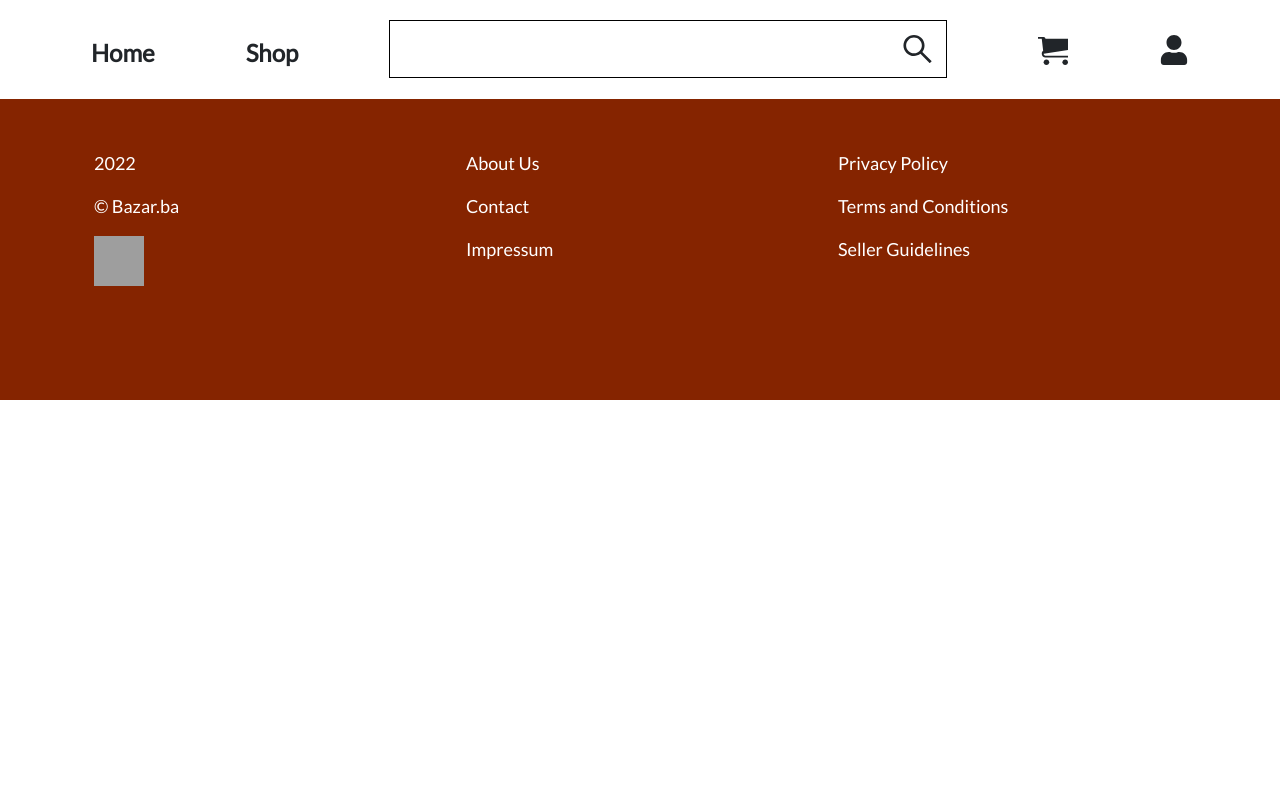
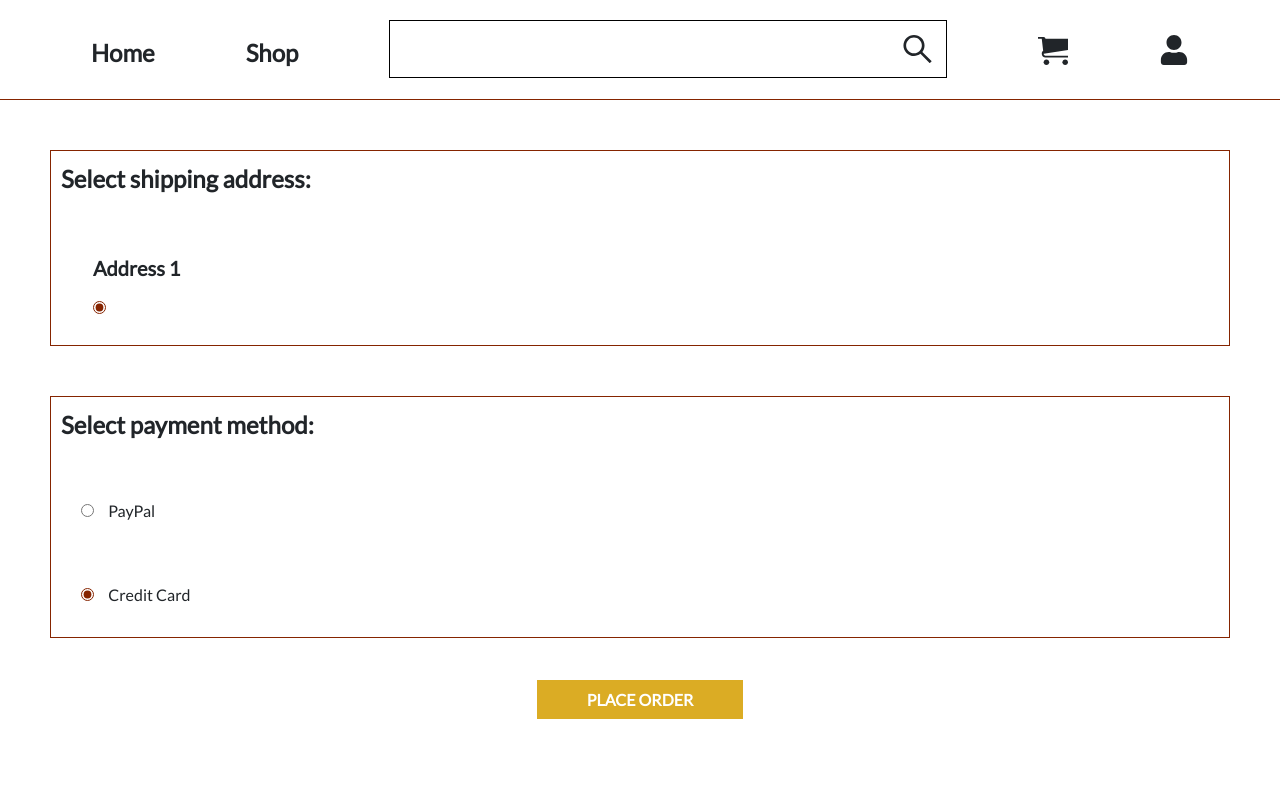
Before and after one commit to admirkrilasevic/bazar-ba, a React (Create React App) app in the folder src/main/frontend/: page /checkout in a window 1280 px wide. Shown: the top 800 px of the page. Built offline with nearby package versions, Linux system fonts and the light colour scheme; no server answers; sample sign-in values are in the browser's storage; grey boxes are pictures that could not be loaded.

Commit message:
checkout page design

```diff
--- a/src/main/frontend/src/App.js
+++ b/src/main/frontend/src/App.js
@@ -21,6 +21,7 @@ import { AuthProvider } from './utils/AuthContext';
 import store from './app/store'
 import { Provider } from 'react-redux'
 import SellPage from './pages/SellPage';
+import Checkout from './pages/Checkout';
 
 function App() {
   return (
@@ -99,6 +100,9 @@ function App() {
               <Route path="/sell">
                 <SellPage />
               </Route>
+              <Route>
+                <Checkout />
+              </Route>
             </Switch>
             <Footer />
           </div>
--- /dev/null
+++ b/src/main/frontend/src/components/checkoutPage/AddressSection.js
@@ -0,0 +1,47 @@
+import { useState } from "react";
+import AuthService from "../../utils/AuthService";
+import styles from "./AddressSection.module.css";
+import { Container, Row, Col } from "react-bootstrap";
+
+function AddressSection() {
+
+    const user = AuthService.getCurrentUser();
+
+    const [addressId, setAddressId] = useState(user.address ? user.address.id : null);
+    const [street, setStreet] = useState(user.address ? user.address.street : "");
+    const [city, setCity] = useState(user.address ? user.address.city : "");
+    const [zipCode, setZipCode] = useState(user.address ? user.address.zipCode : "");
+    const [country, setCountry] = useState(user.address ? user.address.country : null);
+    const [state, setState] = useState(user.address ? user.address.state : "");
+
+    const [selectedAddress, setSelectedAddress] = useState(addressId != null ? addressId : null);
+
+    return (
+        <div className={styles.addressSection}>
+            <div className={styles.selectAddress}>
+                <p>Select shipping address:</p>
+            </div>
+            <div className={styles.addressContainer}>
+                <Container className={styles.address}>
+                    <Row className={styles.addressTitle}>
+                        <p>Address 1</p>
+                    </Row>
+                    <Row className={styles.addressContent}>
+                        <Col className={styles.selectAddressButton}>
+                            <input type="radio" name="address" value={addressId} onChange={() => setSelectedAddress(addressId)} checked={selectedAddress === addressId} />
+                        </Col>
+                        <Col className={styles.addressLine}>
+                            <p>{street}</p>
+                            <p>{city}</p>
+                            <p>{zipCode}</p>
+                            <p>{country}</p>
+                            <p>{state}</p>
+                        </Col>
+                    </Row>
+                </Container>
+            </div>
+        </div>
+    );
+}
+
+export default AddressSection;
--- /dev/null
+++ b/src/main/frontend/src/components/checkoutPage/AddressSection.module.css
@@ -0,0 +1,31 @@
+.addressSection {
+    margin: 50px;
+    text-align: left;
+    border: 1px solid #852400;
+}
+
+.selectAddress {
+    padding: 10px;
+}
+
+.selectAddress p {
+    font-weight: bold;
+    font-size: 24px;
+}
+
+.addressContainer {
+    padding: 30px;
+    width: 30%;
+}
+
+.addressTitle {
+    font-size: 20px;
+    font-weight: bold;
+}
+
+.selectAddressButton {
+    accent-color: #852400;
+    display: flex;
+    flex-direction: row;
+    align-items: center;
+}
--- /dev/null
+++ b/src/main/frontend/src/components/checkoutPage/PaymentSection.js
@@ -0,0 +1,23 @@
+import { useState } from "react";
+import styles from "./PaymentSection.module.css";
+
+function PaymentSection() {
+
+    const [paymentMethod, setPaymentMethod] = useState("card");
+
+    return (
+        <div className={styles.paymentSection}>
+            <div className={styles.selectPayment}>
+                <p>Select payment method:</p>
+            </div>
+            <div className={styles.radioButton}>
+                <input checked={paymentMethod === "paypal"} type="radio" value="paypal" name="paypal" onChange={() => setPaymentMethod("paypal")}/> &ensp; PayPal
+            </div>
+            <div className={styles.radioButton}>
+                <input checked={paymentMethod === "card"} type="radio" value="card" name="card" onChange={() => setPaymentMethod("card")}/> &ensp; Credit Card
+            </div>
+        </div>
+    );
+}
+
+export default PaymentSection;
--- /dev/null
+++ b/src/main/frontend/src/components/checkoutPage/PaymentSection.module.css
@@ -0,0 +1,22 @@
+.paymentSection {
+    margin: 50px;
+    text-align: left;
+    border: 1px solid #852400;
+}
+
+.selectPayment {
+    padding: 10px;
+}
+
+.selectPayment p {
+    font-weight: bold;
+    font-size: 24px;
+}
+
+.radioButton {
+    padding: 30px;
+}
+
+.radioButton input{
+    accent-color: #852400;
+}
--- a/src/main/frontend/src/pages/Checkout.js
+++ b/src/main/frontend/src/pages/Checkout.js
@@ -0,0 +1,18 @@
+import AddressSection from "../components/checkoutPage/AddressSection";
+import PaymentSection from "../components/checkoutPage/PaymentSection";
+import styles from "./Checkout.module.css";
+import { Link } from "react-router-dom";
+
+function Checkout() {
+    return (
+        <div>
+            <AddressSection />
+            <PaymentSection />
+            <div className={styles.placeOrderButton}>
+                <Link to={"/pay"}> PLACE ORDER </Link>
+            </div>
+        </div>
+    );
+}
+
+export default Checkout;
--- a/src/main/frontend/src/pages/Checkout.module.css
+++ b/src/main/frontend/src/pages/Checkout.module.css
@@ -0,0 +1,25 @@
+.placeOrderButton {
+    margin-bottom: 100px;
+}
+
+.placeOrderButton a{
+    background-color: #DBAC24;
+    text-decoration: none;
+    color: #FFF;
+    padding: 10px 50px;
+    border: none;
+    margin-top: 50px;
+    font-weight: bold;
+    width: 50%;
+}
+
+.placeOrderButton a:hover {
+    background-color: #852400;
+    text-decoration: none;
+    color: #FFF;
+    padding: 10px 50px;
+    border: none;
+    margin-top: 50px;
+    font-weight: bold;
+    width: 50%;
+}
```
